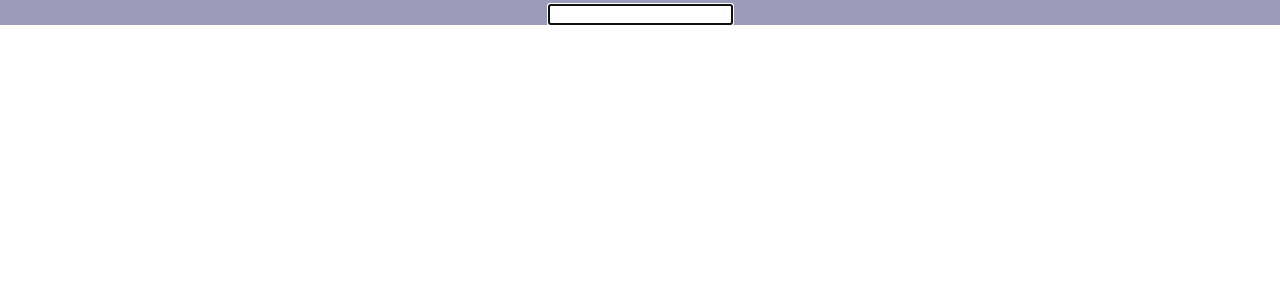
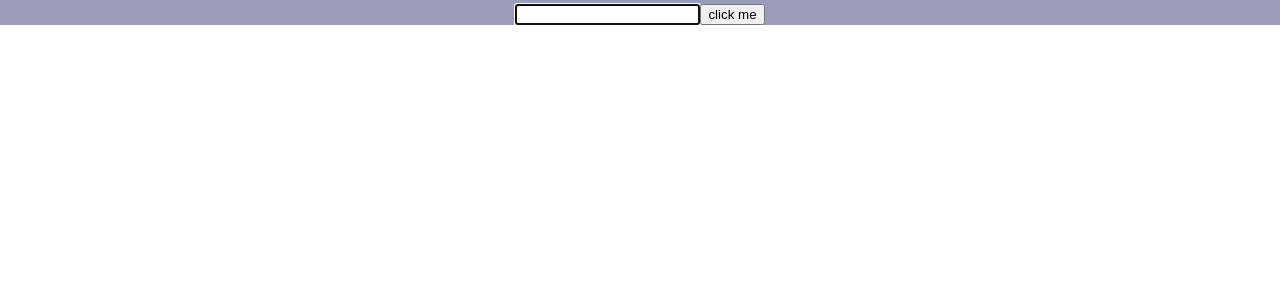
Before and after one commit to hanzalarohan123/Lupin, a React (Create React App) app: page / in a window 1280 px wide. Shown: the top 300 px of the page. Built offline with nearby package versions, Linux system fonts and the light colour scheme.

Commit message:
added react.ref code with one approach and added another usage

```diff
--- a/src/Components/Ref.js
+++ b/src/Components/Ref.js
@@ -5,19 +5,24 @@ import React, { Component } from 'react'
         super(props)
 
         //second step of approach 1
-          this.inputRef=React.createRef()
+        this.inputRef = React.createRef()
 
     }
-     componentDidMount()
-     {
+    componentDidMount() {
         //third and final step of approach 1
         this.inputRef.current.focus()
+    }
+    inputHandler = () =>
+    {
+        //just to pop value entered in ref componnet object
+        alert(this.inputRef.current.value)
     }
     render() {
         return (
             <div>
                 {/* first step is to add it step of approach 1 */}
                 <input type='text' ref={this.inputRef} ></input>
+                <button onClick={this.inputHandler}>click me</button>
             </div>
         )
     }
```
Lines whose indentation alone changed are shown as unchanged.
